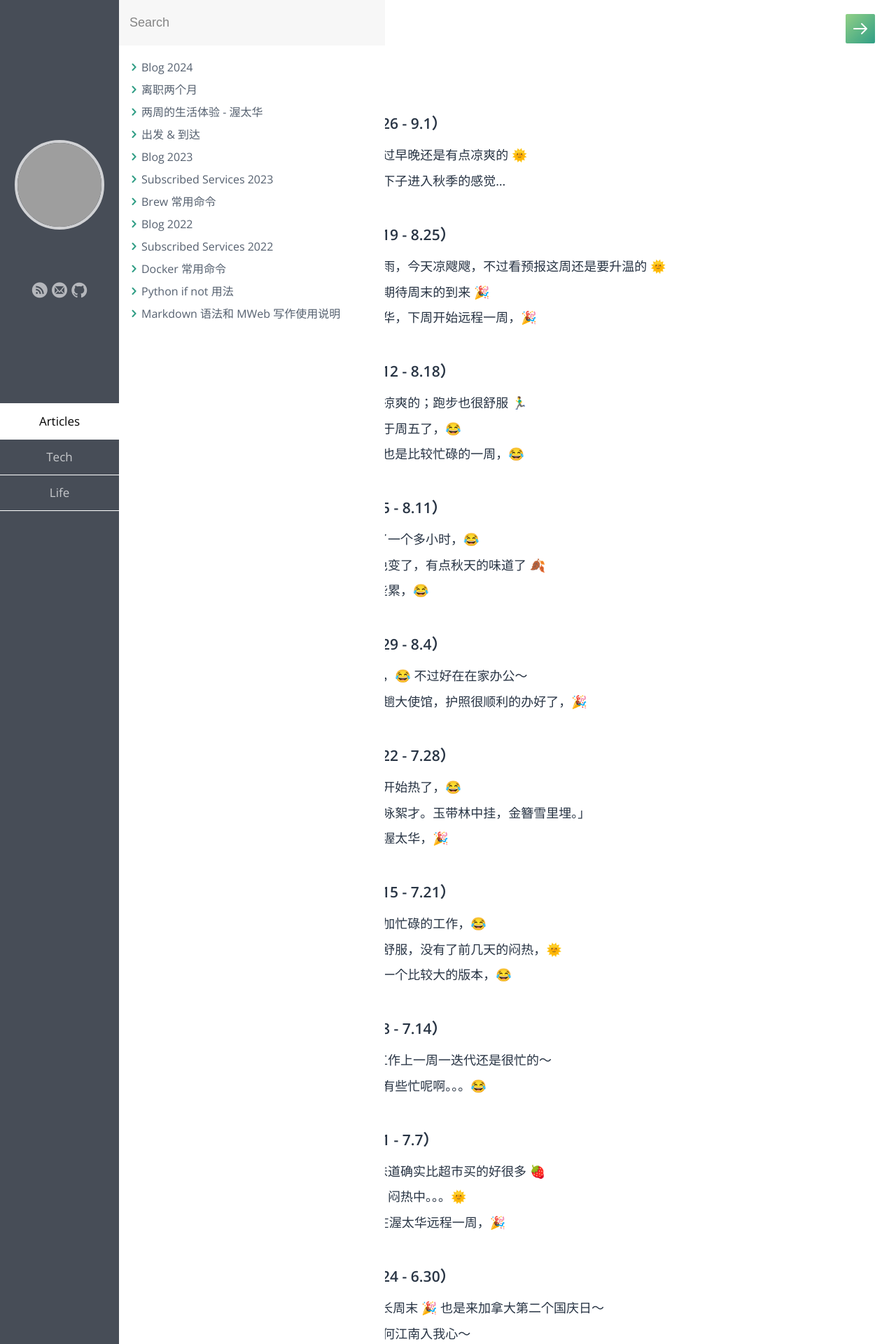
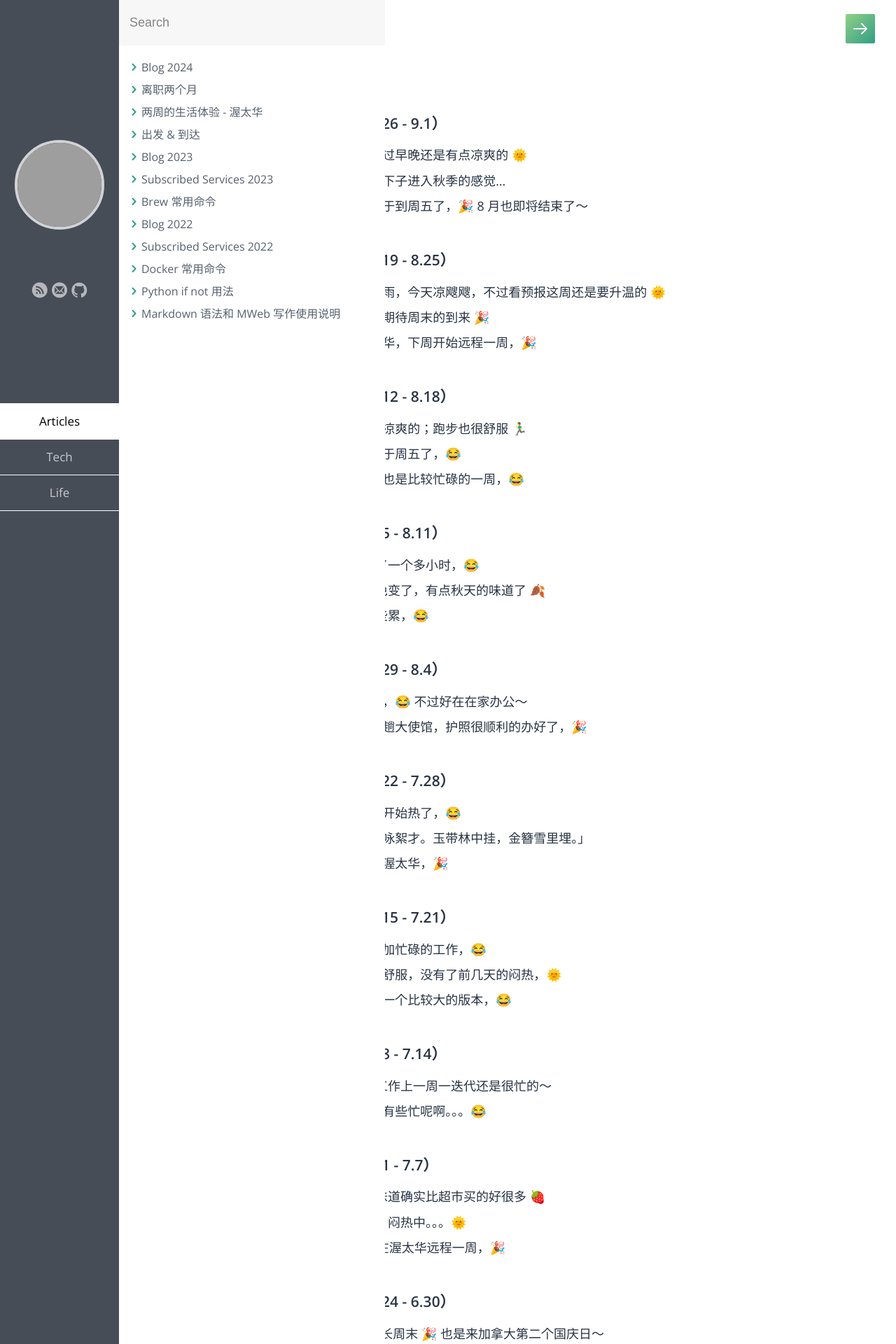
Before and after one commit to samxupeiran/samxupeiran.github.io, a Jekyll site: the page built from _posts/life/2024-01-02-my-blog.md, in a window 1280 px wide. Shown: the top 1920 px of the page at 70% size. Built offline with Jekyll 4.4.1, drawn with Linux system fonts in a browser that asks for light colours; some web fonts are replaced; grey boxes are pictures that could not be loaded.

Commit message:
feat: add weekly blog 8/30

```diff
--- a/_posts/life/2024-01-02-my-blog.md
+++ b/_posts/life/2024-01-02-my-blog.md
@@ -9,6 +9,7 @@ tags: Blog
 - ### 2024 年 8 月 第 5 周（8.26 - 9.1）
      - 8.26 最近白天虽然热，不过早晚还是有点凉爽的 🌞
      - 8.28 昨天刮风大降温，一下子进入秋季的感觉...
+     - 8.30 极其忙碌的一周；终于到周五了，🎉 8 月也即将结束了～
 
 - ### 2024 年 8 月 第 4 周（8.19 - 8.25）
      - 8.19 周末两天基本都在下雨，今天凉飕飕，不过看预报这周还是要升温的 🌞
```
